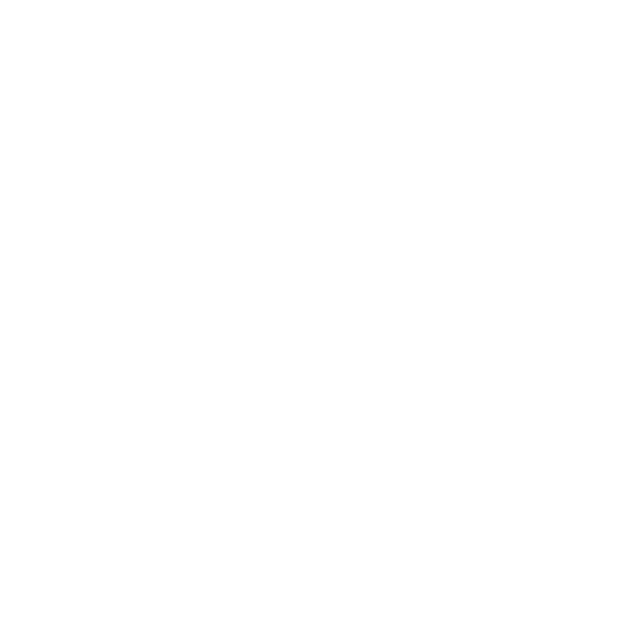
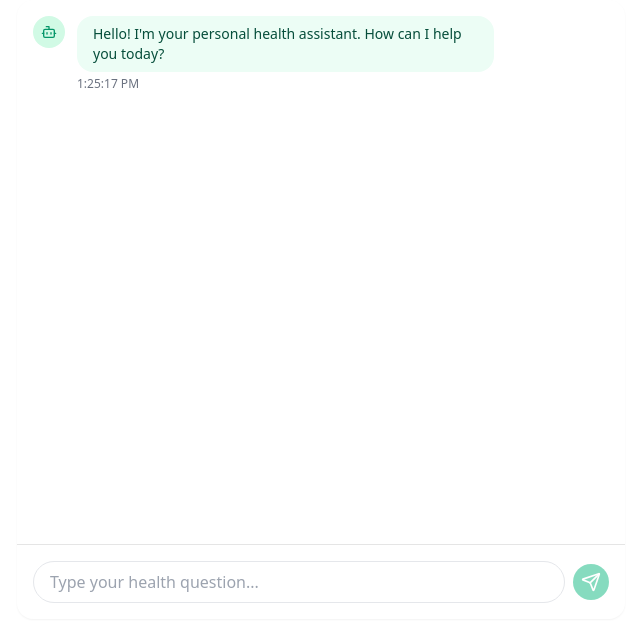
Before and after one commit to UtkarshS611/MedSync, a React (Vite) app: page /chat in a window 1280 px wide. Before the commit this address had no page. Shown: the top 642 px of the page, without its empty margins (319-959 px from the left). Built offline with nearby package versions, Linux system fonts and the light colour scheme; no server answers.

Commit message:
chat functionality implemented

```diff
--- a/package.json
+++ b/package.json
@@ -10,6 +10,7 @@
     "preview": "vite preview"
   },
   "dependencies": {
+    "@google/generative-ai": "^0.21.0",
     "class-variance-authority": "^0.7.1",
     "clsx": "^2.1.1",
     "gsap": "^3.12.5",
--- a/src/App.tsx
+++ b/src/App.tsx
@@ -1,6 +1,7 @@
 import { BrowserRouter as Router, Routes, Route } from "react-router-dom";
 import Home from "./Components/Home/Home"
 import Features from "./Components/Features/Features";
+import { Chat } from "./Components/Chat/Chat";
 
 const App = () => {
   return (
@@ -8,6 +9,7 @@
       <Routes>
         <Route path="/" element={<Home />} />
         <Route path="/features" element={<Features />} />
+        <Route path="/chat" element={<Chat />} />
       </Routes>
     </Router>
   )
--- /dev/null
+++ b/src/Components/Chat/Chat.tsx
@@ -0,0 +1,83 @@
+import { useState } from 'react';
+import { ChatMessage } from '../ChatMessage/ChatMessage';
+import { ChatInput } from '../ChatInput/ChatInput';
+import { getGeminiResponse } from '../../lib/gemini';
+
+interface Message {
+  id: number;
+  text: string;
+  isBot: boolean;
+  timestamp: string;
+}
+
+export function Chat() {
+  const [messages, setMessages] = useState<Message[]>([
+    {
+      id: 1,
+      text: "Hello! I'm your personal health assistant. How can I help you today?",
+      isBot: true,
+      timestamp: new Date().toLocaleTimeString(),
+    },
+  ]);
+  const [isLoading, setIsLoading] = useState(false);
+
+  const handleSendMessage = async (text: string) => {
+    const newMessage: Message = {
+      id: messages.length + 1,
+      text,
+      isBot: false,
+      timestamp: new Date().toLocaleTimeString(),
+    };
+
+    setMessages((prev) => [...prev, newMessage]);
+    setIsLoading(true);
+
+    try {
+      const response = await getGeminiResponse(text);
+      const formattedResponse = response.replace(/\*\*/g, '').trim();
+
+      const botResponse: Message = {
+        id: messages.length + 2,
+        text: formattedResponse,
+        isBot: true,
+        timestamp: new Date().toLocaleTimeString(),
+      };
+      setMessages((prev) => [...prev, botResponse]);
+    } catch (error) {
+      console.error('Error:', error);
+    } finally {
+      setIsLoading(false);
+    }
+  };
+
+  return (
+    <div className="max-w-2xl mx-auto px-4 sm:px-6 lg:px-8">
+      <div className="bg-white rounded-2xl shadow-sm mb-4">
+        <div className="h-[calc(100vh-16rem)] overflow-y-auto p-4 space-y-4">
+          {messages.map((message) => (
+            <ChatMessage
+              key={message.id}
+              isBot={message.isBot}
+              message={message.text}
+              timestamp={message.timestamp}
+            />
+          ))}
+          {isLoading && (
+            <div className="flex justify-start">
+              <div className="bg-gray-100 rounded-full px-4 py-2">
+                <div className="animate-pulse flex space-x-2">
+                  <div className="w-2 h-2 bg-gray-400 rounded-full"></div>
+                  <div className="w-2 h-2 bg-gray-400 rounded-full"></div>
+                  <div className="w-2 h-2 bg-gray-400 rounded-full"></div>
+                </div>
+              </div>
+            </div>
+          )}
+        </div>
+        <div className="border-t p-4">
+          <ChatInput onSend={handleSendMessage} />
+        </div>
+      </div>
+    </div>
+  );
+}
--- /dev/null
+++ b/src/Components/ChatInput/ChatInput.tsx
@@ -0,0 +1,47 @@
+import React, { useState } from 'react';
+import { Send } from 'lucide-react';
+
+interface ChatInputProps {
+  onSend: (message: string) => void;
+}
+
+export function ChatInput({ onSend }: ChatInputProps) {
+  const [message, setMessage] = useState('');
+
+  const handleSubmit = (e: React.FormEvent) => {
+    e.preventDefault();
+    if (message.trim()) {
+      onSend(message);
+      setMessage('');
+    }
+  };
+
+  const handleKeyPress = (e: React.KeyboardEvent) => {
+    if (e.key === 'Enter' && !e.shiftKey) {
+      e.preventDefault();
+      handleSubmit(e);
+    }
+  };
+
+  return (
+    <form onSubmit={handleSubmit} className="flex items-center gap-2">
+      <input
+        type="text"
+        value={message}
+        onChange={(e) => setMessage(e.target.value)}
+        onKeyPress={handleKeyPress}
+        placeholder="Type your health question..."
+        className="flex-1 rounded-full border border-gray-200 py-2 px-4 focus:outline-none focus:border-emerald-500 focus:ring-1 focus:ring-emerald-500"
+      />
+
+      <button
+        type="submit"
+        disabled={!message.trim()}
+        className="p-2 rounded-full bg-emerald-500 hover:bg-emerald-600 transition-colors disabled:opacity-50 disabled:cursor-not-allowed"
+        aria-label="Send message"
+      >
+        <Send className="w-5 h-5 text-white" />
+      </button>
+    </form>
+  );
+}
--- /dev/null
+++ b/src/Components/ChatMessage/ChatMessage.tsx
@@ -0,0 +1,43 @@
+import { Bot, User } from 'lucide-react';
+
+interface ChatMessageProps {
+  isBot: boolean;
+  message: string;
+  timestamp: string;
+}
+
+export function ChatMessage({ isBot, message, timestamp }: ChatMessageProps) {
+  return (
+    <div className={`flex ${isBot ? 'justify-start' : 'justify-end'} mb-4`}>
+      <div className={`flex max-w-[80%] ${isBot ? 'flex-row' : 'flex-row-reverse'}`}>
+        <div className={`flex-shrink-0 ${isBot ? 'mr-3' : 'ml-3'}`}>
+          <div className="w-8 h-8 rounded-full bg-gradient-to-r flex items-center justify-center">
+            {isBot ? (
+              <div className="bg-emerald-100 rounded-full p-2">
+                <Bot className="w-4 h-4 text-emerald-600" />
+              </div>
+            ) : (
+              <div className="bg-blue-100 rounded-full p-2">
+                <User className="w-4 h-4 text-blue-600" />
+              </div>
+            )}
+          </div>
+        </div>
+        <div>
+          <div
+            className={`rounded-2xl px-4 py-2 ${
+              isBot
+                ? 'bg-emerald-50 text-emerald-900'
+                : 'bg-blue-50 text-blue-900'
+            }`}
+          >
+            <p className="text-sm">{message}</p>
+          </div>
+          <span className="text-xs text-gray-500 mt-1 block">
+            {timestamp}
+          </span>
+        </div>
+      </div>
+    </div>
+  );
+}
--- a/src/Components/Features/Features.tsx
+++ b/src/Components/Features/Features.tsx
@@ -1,8 +1,6 @@
 import {
-    Code,
-    GitBranch,
     List,
-    Play,
+    Send,
     Sparkles,
     WandSparkles,
   } from 'lucide-react';
@@ -13,24 +11,27 @@
     CardFooter,
     CardHeader,
   } from '../../Components/ui/card'
+import { Link } from 'react-router-dom';
 
   const Features = () => {
+
+
     return (
       <section className="py-32">
         <div className="container">
-          <div className="mx-auto flex max-w-5xl flex-col items-center gap-6 text-center">
+          <div className="mx-auto flex  flex-col items-center gap-6 text-center">
             <h1 className="mb-6 text-pretty text-4xl font-semibold lg:text-5xl">
-              This is where your feature goes
             </h1>
-            <div className="flex flex-wrap justify-center place-items-center gap-8 ">
-              <Card>
+            <div className="flex flex-wrap max-w-5xl  justify-center place-items-center gap-8 ">
+              <Link to={'/chat'}>
+              <Card className='overflow-hidden'>
                 <CardHeader className="pb-1">
-                  <GitBranch className="size-4" strokeWidth={1} />
+                  <Send className="size-4" strokeWidth={1} />
                 </CardHeader>
                 <CardContent className="text-left">
-                  <h2 className="mb-1 text-lg font-semibold">Card Title</h2>
+                  <h2 className="mb-1 text-lg font-semibold">AI Chat assistant</h2>
                   <p className="leading-snug text-muted-foreground">
-                    Lorem ipsum dolor sit amet consectetur.
+                    Get instant response to your health queries
                   </p>
                 </CardContent>
                 <CardFooter className="justify-end pb-0 pr-0">
@@ -41,14 +42,15 @@
                   />
                 </CardFooter>
               </Card>
+              </Link>
               <Card>
                 <CardHeader className="pb-1">
                   <List className="size-4" strokeWidth={1} />
                 </CardHeader>
                 <CardContent className="text-left">
-                  <h2 className="mb-1 text-lg font-semibold">Card Title</h2>
+                  <h2 className="mb-1 text-lg font-semibold">Symptom Checker</h2>
                   <p className="leading-snug text-muted-foreground">
-                    Lorem ipsum dolor sit amet consectetur.
+                    Analyze your symptoms and get insights
                   </p>
                 </CardContent>
                 <CardFooter className="justify-end pb-0 pr-0">
@@ -64,9 +66,9 @@
                   <WandSparkles className="size-4" strokeWidth={1} />
                 </CardHeader>
                 <CardContent className="text-left">
-                  <h2 className="mb-1 text-lg font-semibold">Card Title</h2>
+                  <h2 className="mb-1 text-lg font-semibold">Medication manager</h2>
                   <p className="leading-snug text-muted-foreground">
-                    Lorem ipsum dolor sit amet consectetur.
+                    Check iterations and manage it seamlessly.
                   </p>
                 </CardContent>
                 <CardFooter className="justify-end pb-0 pr-0">
@@ -82,7 +84,7 @@
                   <Sparkles className="size-4" strokeWidth={1} />
                 </CardHeader>
                 <CardContent className="text-left">
-                  <h2 className="mb-1 text-lg font-semibold">Card Title</h2>
+                  <h2 className="mb-1 text-lg font-semibold">Health recors</h2>
                   <p className="leading-snug text-muted-foreground">
                     Lorem ipsum dolor sit amet consectetur.
                   </p>
--- /dev/null
+++ b/src/lib/gemini.ts
@@ -0,0 +1,23 @@
+import { GoogleGenerativeAI } from "@google/generative-ai";
+
+// In a production environment, this should be handled through a backend service
+const API_KEY = import.meta.env.VITE_GEMINI_API_KEY || '';
+
+const genAI = new GoogleGenerativeAI(API_KEY);
+
+export async function getGeminiResponse(prompt: string) {
+  if (!API_KEY) {
+    console.error('Missing API key');
+    return "I apologize, but I'm unable to process your request due to missing configuration. Please contact support.";
+  }
+
+  try {
+    const model = genAI.getGenerativeModel({ model: "gemini-pro" });
+    const result = await model.generateContent(prompt);
+    const response = await result.response;
+    return response.text();
+  } catch (error) {
+    console.error('Error getting Gemini response:', error);
+    return "I apologize, but I'm having trouble processing your request at the moment. Please try again.";
+  }
+}
```
Also changed, not shown: 2 other files (tests, documents, lock files or other folders).
